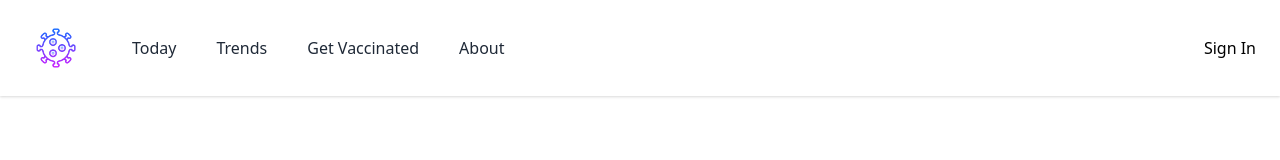
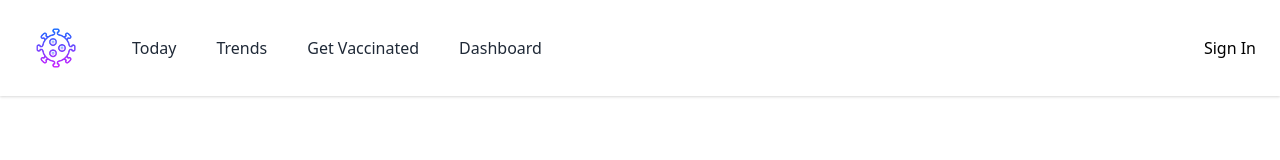
Before and after one commit to hector4213/coronaviruscanada, a React (Create React App) app: page /dashboard in a window 1280 px wide. Shown: the top 160 px of the page. Built offline with nearby package versions, Linux system fonts and the light colour scheme; no server answers.

Commit message:
do mobile links for dashboard

```diff
--- a/src/components/Nav.jsx
+++ b/src/components/Nav.jsx
@@ -41,10 +41,11 @@ const Header = () => {
                     Get Vaccinated
                   </Link>
                   <Link
-                    className="text-gray-800  hover:text-gray-300 dark:hover:text-white px-3 py-2 rounded-md text-md font-medium"
-                    to="/about"
+                    className="disabled:opacity-50 text-gray-800  hover:text-gray-300 dark:hover:text-white px-3 py-2 rounded-md text-md font-medium"
+                    to="/dashboard"
+                    disabled
                   >
-                    About
+                    Dashboard
                   </Link>
                 </div>
               </div>
@@ -110,9 +111,9 @@ const Header = () => {
             </Link>
             <Link
               className="text-gray-300 hover:text-gray-800 dark:hover:text-white block px-3 py-2 rounded-md text-base font-medium"
-              to="/about"
+              to="/dashboard"
             >
-              About
+              Dashboard
             </Link>
           </div>
         </div>
```
